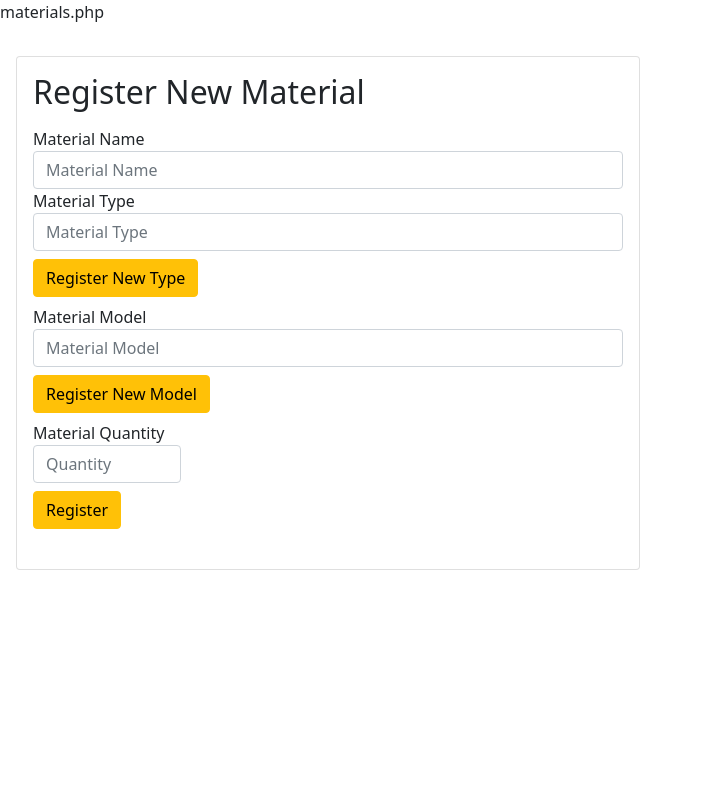
After one commit to Banrey/scitd_inv, a PHP site: page /materials.php in a window 1280 px wide. The commit adds this page. Shown: the whole page, without its empty margins (0-702 px from the left). Run offline with PHP 8.4, Linux system fonts and the light colour scheme.

Commit message:
ADDED NEW MODELS

```diff
--- /dev/null
+++ b/materials.php
@@ -0,0 +1,123 @@
+materials.php
+<p id="demo"></p>
+
+<!DOCTYPE html>
+    <html>
+    <head>
+        <!-- character encoding -->
+        <meta charset="utf-8">
+
+        <meta name="viewport" content="width=device-width,initial-scale=1">
+        <title>SC-ITD-IMS</title>
+
+        <!-- Load bootstrap stylesheet -->
+        <link rel="stylesheet" type="text/css" href="bootstrap/css/bootstrap.css" />
+        <!-- Load login stylesheet -->
+        <link rel="stylesheet" href="login/css/login.css">
+
+
+        <!-- Load Scripts Bootstrap, Jquery, Parsley-->
+        <script language="javascript" src="bootstrap/js/bootstrap.js"></script>
+        <script language="javascript" src="js/jquery.js"></script>
+        <script src="js/parsley.min.js"></script>
+    </head>
+
+    <body>
+        <div class="container-fluid p-3">
+            <div class="card card-login col-lg-6 col-md-8">
+                <div class="card-body">
+                <h2>Register New Material</h2>
+
+                    <p class="lead">
+                        <!-- Materials page dialogue here -->
+                    </p>
+                    <!-- Register backend code start -->
+
+                    <?php $TI = 1; ?> <!-- tab index tracker cuz im lezy -->
+                    <form data-parsley-validate autocomplete="on"  action="materials.process.php" id="register_form" method="post"> <!-- auto complete, process is in: [register.process.php] -->
+
+                        <div class="form-group">
+
+                            <label for="Matname">Material Name</label>
+                            <!-- form validation alphanumeric -->
+                            <input type="matname" id="Matname" name="matname" class="form-control rounded" placeholder="Material Name" data-parsley-type="alphanum" required tabindex= "<?php echo $TI, $TI++;?>" >
+                        </div>
+
+                        <div class="form-group">
+
+                            <label for="Mattype">Material Type</label>
+                            <!-- form validation alphanumeric -->
+                            <input type="mattype" id="Mattype" onClick= "newType" name="mattype" class="form-control rounded" placeholder="Material Type" data-parsley-type="alphanum" required tabindex="<?php echo $TI, $TI++;?>">
+                            <a href="">
+                                <button class="btn btn-warning my-2" tabindex="<?php echo $TI, $TI++;?>">
+                                    Register New Type
+                                </button>
+                            </a>
+                        </div>
+
+                        <div class="form-group">
+
+                            <label for="Username">Material Model</label>
+                            <!-- form validation alphanumeric -->
+                            <input type="matmodel" id="Matmodel" name="matmodel" class="form-control rounded" placeholder="Material Model" data-parsley-type="alphanum" required tabindex="<?php echo $TI, $TI++;?>">
+
+
+
+                                <button class="btn btn-warning my-2" onclick="newModel()" tabindex="<?php echo $TI, $TI++;?> ">
+                                    Register New Model
+                                </button>
+
+                        </div>
+
+                        <div class="form-group col-3">
+
+                            <label for="Username">Material Quantity</label>
+                            <!-- form validation digits -->
+                            <input type="number" id="Quantity" name="quantity" class="form-control rounded " placeholder="Quantity" data-parsley-type="digits" required tabindex="<?php echo $TI, $TI++;?>">
+                        </div>
+
+                        <div class="form-group text-right">
+
+                            <!-- register button -->
+                            <button class="btn btn-warning my-2" tabindex="<?php echo $TI, $TI++;?>">
+                                Register
+                            </button>
+                        </div>
+                    </form>
+                    <!-- Register backend code -->
+
+
+
+
+
+                </div>
+            </div>
+        </div>
+
+    </body>
+
+    <script>
+
+        let typeLink = "newType.php?type=";
+        let typeVal = document.getElementById("Matmodel").value;
+
+        function newType() {
+            //;
+        window.location.assign(typeLink.concat(typeVal));
+        };
+
+        let modLink = "newModel.php?model=";
+        let modVal = document.getElementById("Matmodel").value;
+
+        function newModel() {
+            //;
+        window.location.assign(modLink.concat(modVal));
+        };
+
+    </script>
+
+
+
+
+
+</html>
```
Also changed, not shown: admin/dashboard.php (+6 -6 lines), materials.process.php (added, +77 -0 lines), newType.php (added, +84 -0 lines).
